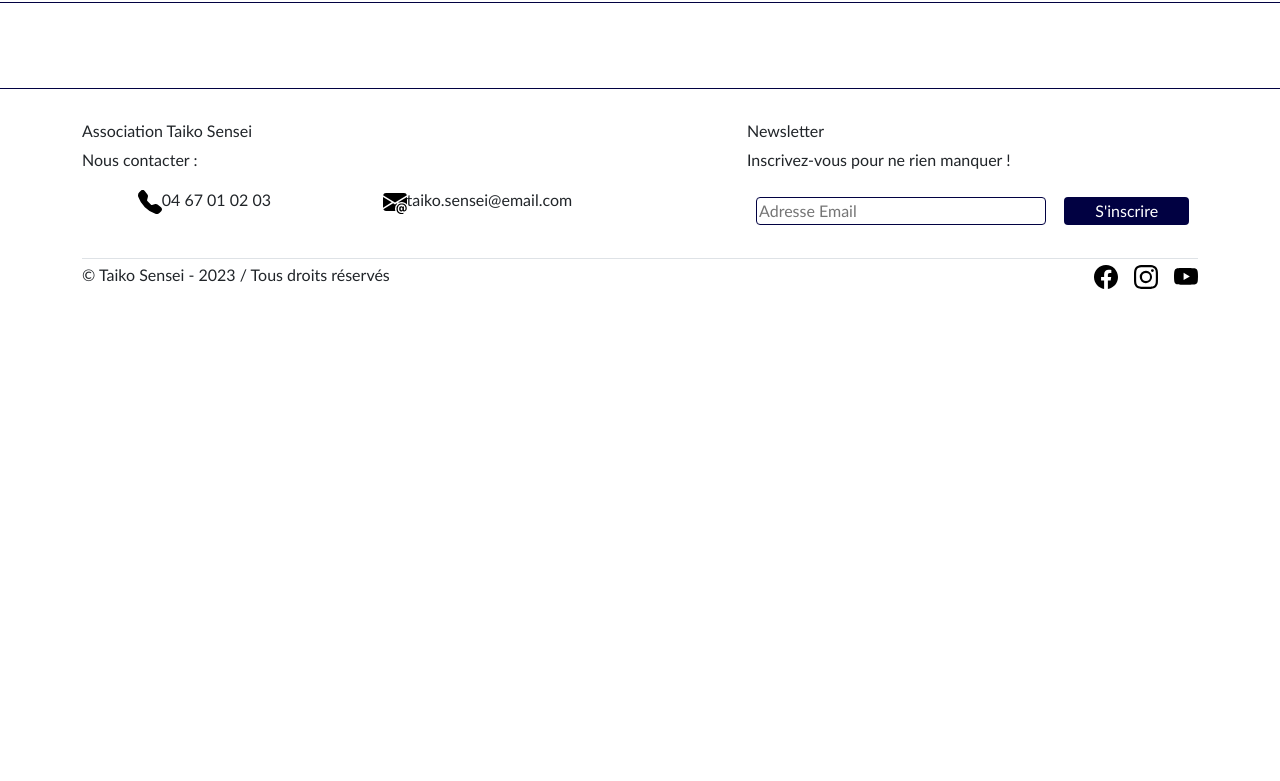
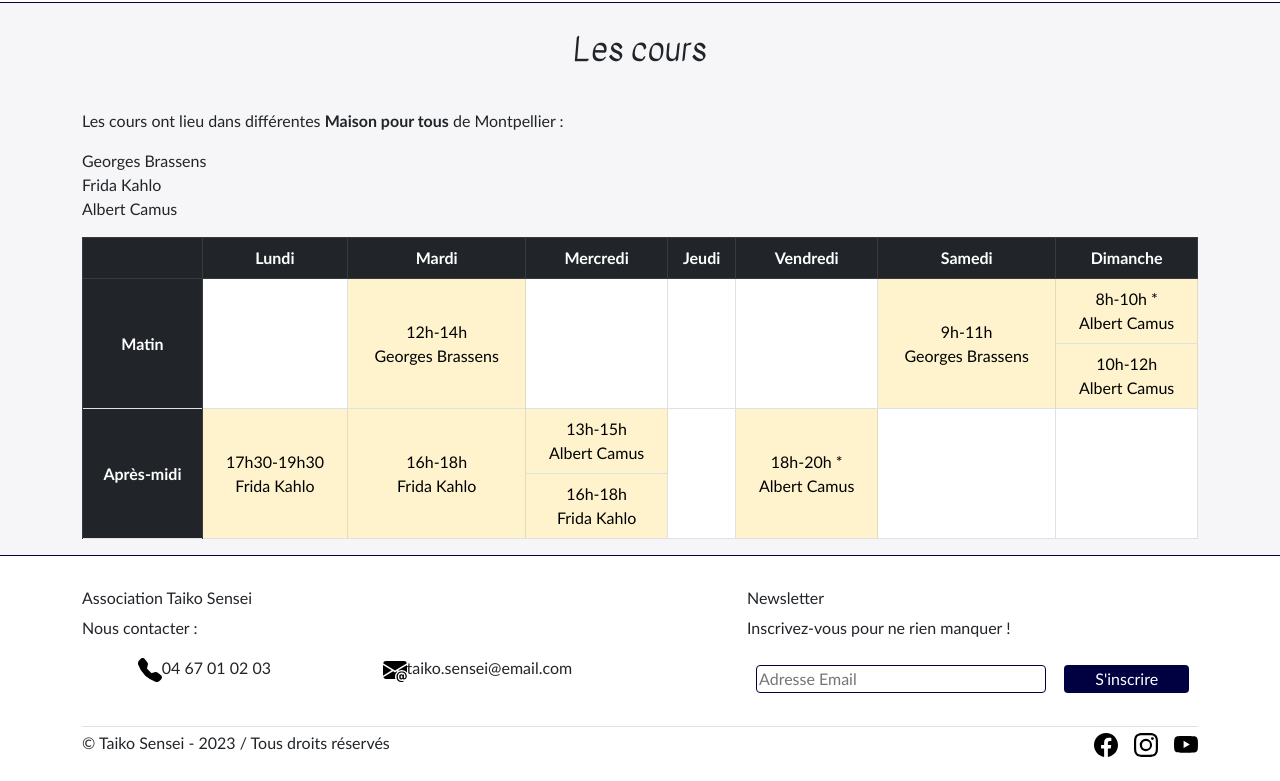
Before and after one commit to FanDau/TaikoSensei-FannyDauphin, a PHP site: page /activities.html in a window 1280 px wide. Shown: the part 86-867 px from the top of the page. Before the commit the page ends 375 px from the top, so only its background shows below. Run offline with PHP 8.4, Linux system fonts and the light colour scheme; some libraries are stand-ins or nearby versions.

Commit message:
Schedule table added on activities page. CSS added to design schedule table.

```diff
--- a/activities.html
+++ b/activities.html
@@ -1,5 +1,5 @@
 <!DOCTYPE html>
-<html lang="en">
+<html lang="fr">
 
 <head>
     <meta charset="UTF-8">
@@ -15,14 +15,14 @@
 
 <body>
     <header>
-        <nav class="navbar navbar-expand-lg">
+        <nav class="navbar navbar-expand-lg fixed-top">
             <div class="container nav-display">
                 <div class="brand">
                     <img class="navbar-brand logo" src="img/logo.png" alt="Dessin tambour japonais avec des fleurs">
                     Taiko Sensei
                 </div>
 
-                <div>
+                <div class="menu">
                     <button class="navbar-toggler" type="button" data-bs-toggle="collapse"
                         data-bs-target="#navbarSupportedContent" aria-controls="navbarSupportedContent"
                         aria-expanded="false" aria-label="Toggle navigation">
@@ -34,7 +34,7 @@
                                 <a class="nav-link" href="index.html">Accueil</a>
                             </li>
                             <li class="nav-item">
-                                <a class="nav-link  active" aria-current="page" href="activities.html">Activités</a>
+                                <a class="nav-link active" aria-current="page" href="activities.html">Activités</a>
                             </li>
                         </ul>
                     </div>
@@ -44,8 +44,66 @@
         </nav>
     </header>
 
-
-    <main class="content"></main>
+    <main class="content">
+        <!--Association introduction-->
+        <section class="container">
+            <h2 class="content-title">Les cours</h2>
+            <div class="row">
+                <p>Les cours ont lieu dans différentes <b>Maison pour tous</b> de Montpellier :</p>
+                <ul class="list-unstyled">
+                    <li>Georges Brassens</li>
+                    <li>Frida Kahlo</li>
+                    <li>Albert Camus</li>
+                </ul>
+            </div>
+            <div class="row">
+                <div class="table-responsive-md">
+                    <table class="table table-bordered">
+                        <thead class="table-dark">
+                            <tr>
+                                <th scope="col"></th>
+                                <th scope="col">Lundi</th>
+                                <th scope="col">Mardi</th>
+                                <th scope="col">Mercredi</th>
+                                <th scope="col">Jeudi</th>
+                                <th scope="col">Vendredi</th>
+                                <th scope="col">Samedi</th>
+                                <th scope="col">Dimanche</th>
+                            </tr>
+                        </thead>
+                        <tbody>
+                            <tr>
+                                <th scope="row" rowspan="2" class="table-dark">Matin</th>
+                                <td rowspan="2"></td>
+                                <td rowspan="2" class="table-warning">12h-14h<br>Georges Brassens</td>
+                                <td rowspan="2"></td>
+                                <td rowspan="2"></td>
+                                <td rowspan="2"></td>
+                                <td rowspan="2" class="table-warning">9h-11h<br>Georges Brassens</td>
+                                <td class="table-warning">8h-10h *<br>Albert Camus</td>
+                            </tr>
+                            <tr>
+                                <td class="table-warning">10h-12h<br>Albert Camus</td>
+                            </tr>
+                            <tr>
+                                <th scope="row" rowspan="2" class="table-dark">Après-midi</td>
+                                <td rowspan="2" class="table-warning">17h30-19h30<br>Frida Kahlo</td>
+                                <td rowspan="2" class="table-warning">16h-18h<br>Frida Kahlo</td>
+                                <td class="table-warning">13h-15h<br>Albert Camus</td>
+                                <td rowspan="2"></td>
+                                <td rowspan="2" class="table-warning">18h-20h *<br>Albert Camus</td>
+                                <td rowspan="2"></td>
+                                <td rowspan="2"></td>
+                            </tr>
+                            <tr>
+                                <td class="table-warning">16h-18h<br>Frida Kahlo</td>
+                            </tr>
+                        </tbody>
+                    </table>
+                </div>
+            </div>
+        </section>
+    </main>
 
     <footer class="footer-display">
         <div class="container pt-3">
--- a/css/style.css
+++ b/css/style.css
@@ -14,8 +14,8 @@
     justify-content: space-around;
 }
 
-.navbar  {
-    border-bottom: 1px solid  rgb(1, 1, 66);
+.navbar {
+    border-bottom: 1px solid rgb(1, 1, 66);
     background-color: white;
 }
 
@@ -35,17 +35,9 @@
     width: 4em;
 }
 
-/*******************/
-
-.content {
-    margin-top: 85px;
-    background-color: rgba(1, 1, 66, 0.034);;
-}
-
-
 /*CSS for footer and footer menu*/
 .footer-display {
-    border-top: 1px solid  rgb(1, 1, 66);
+    border-top: 1px solid rgb(1, 1, 66);
 }
 
 .contacts {
@@ -87,6 +79,11 @@
 }
 
 /*CSS for content*/
+.content {
+    margin-top: 85px;
+    background-color: rgba(1, 1, 66, 0.034);
+}
+
 .content-title {
     font-family: "Kavivanar", sans-serif;
     text-align: center;
@@ -104,7 +101,7 @@
     flex-wrap: wrap-reverse;
 }
 
-.article-content{
+.article-content {
     text-align: justify;
 }
 
@@ -127,3 +124,9 @@
     border-radius: 50%;
     margin: 10px;
 }
+
+/*CSS for table*/
+th, td {
+    text-align: center;
+    vertical-align: middle;
+}
```
